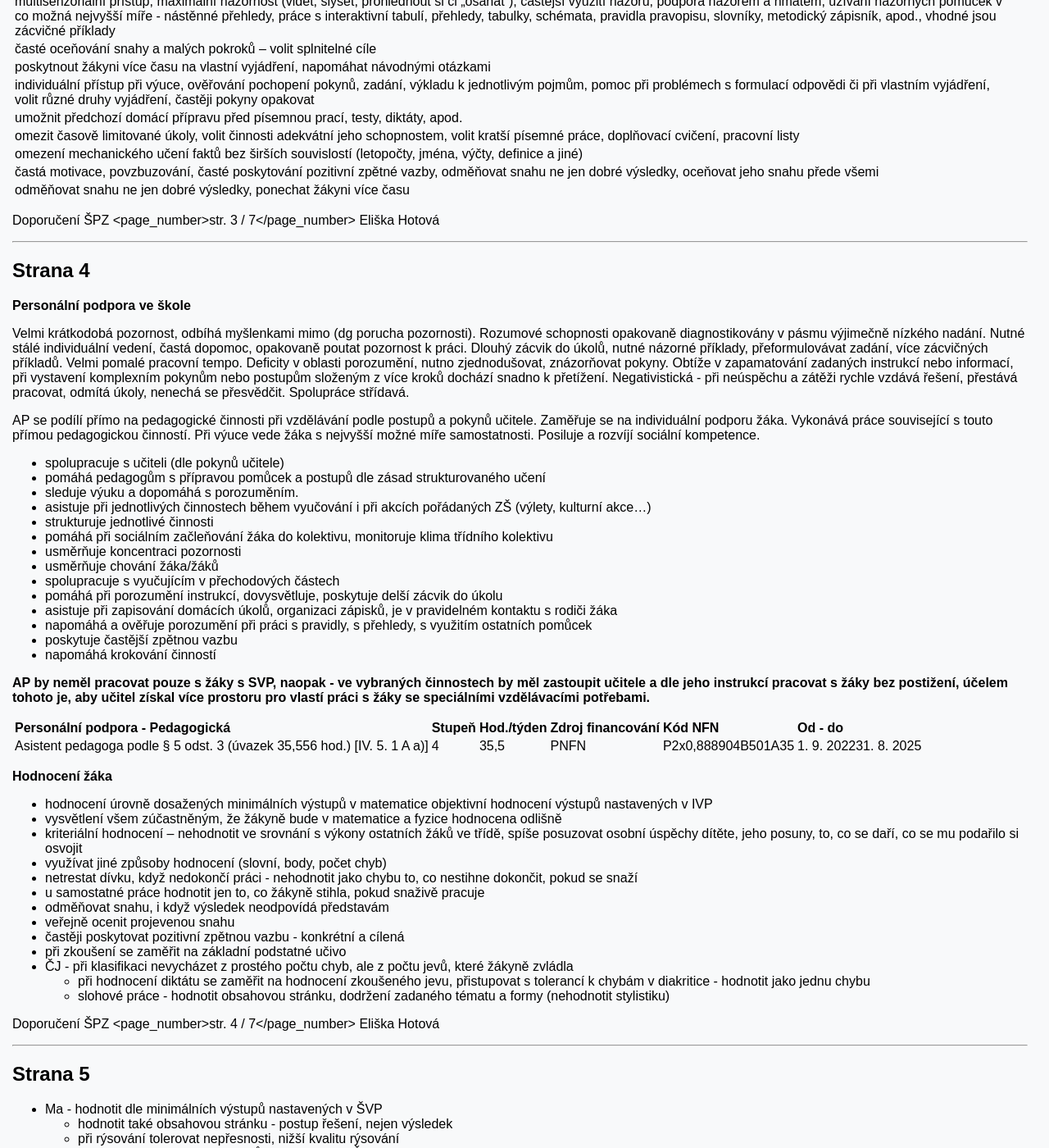
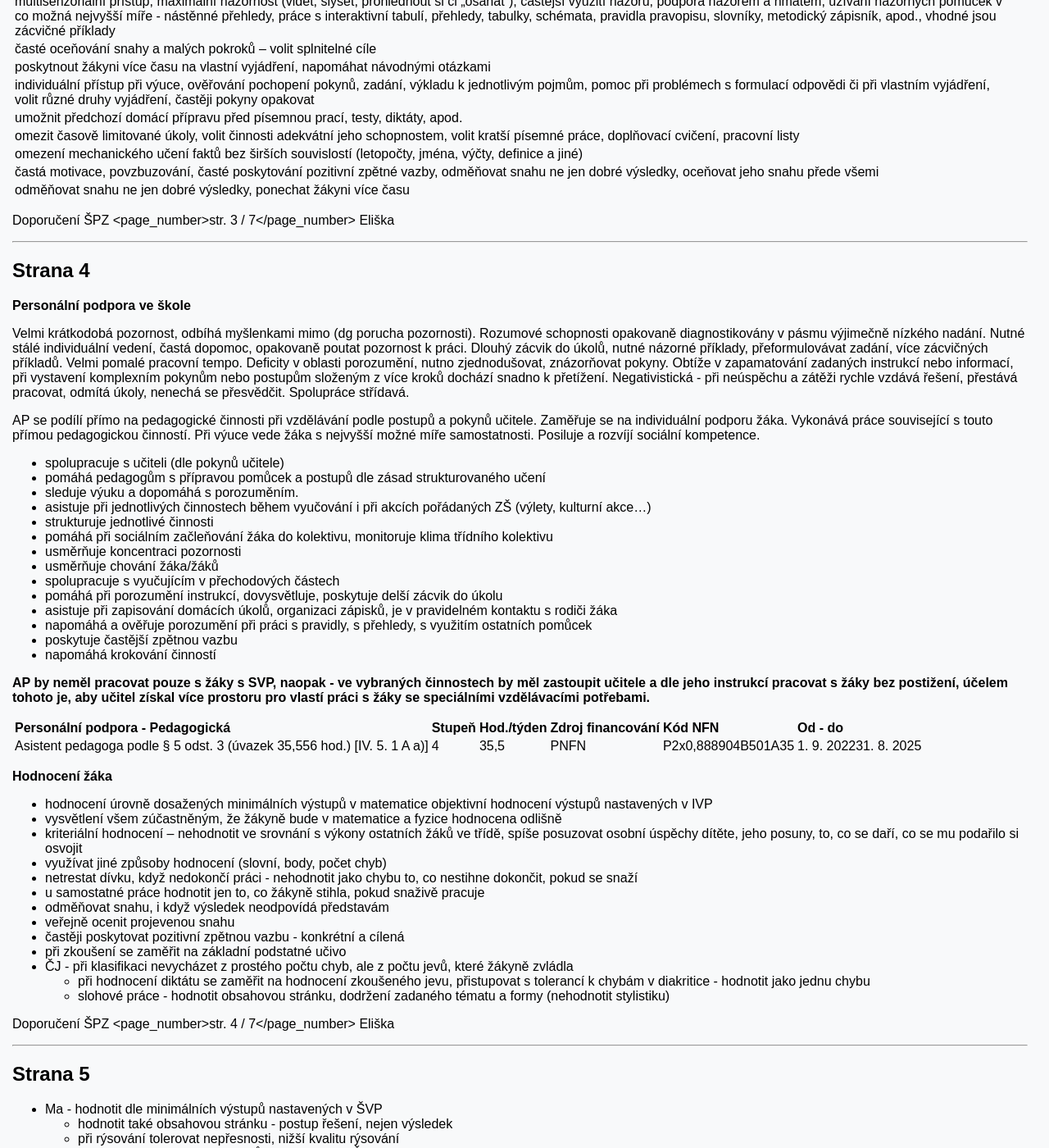
Before and after one commit to bedjan/bedjan.github.io, a Jekyll site: the page built from doporuceni_spc.md, in a window 1280 px wide and 1400 px high, scrolled down 2211 px. Shown: the whole window at 82% size. Built offline with Jekyll 4.4.1, drawn with Linux system fonts in a browser that asks for light colours; our own code applies the rules of GitHub Pages for plain Markdown files; some of the changed text lies outside the part shown.

Commit message:
Update doporuceni_spc.md

```diff
--- a/doporuceni_spc.md
+++ b/doporuceni_spc.md
@@ -70,7 +70,7 @@
 
 Doporučení ŠPZ
 &lt;page_number&gt;str. 1 / 7&lt;/page_number&gt;
-Eliška Hotová
+Eliška
 
 ---
 
@@ -271,7 +271,7 @@
   </tbody>
 </table>
 
-Doporučení ŠPZ &lt;page_number&gt;str. 3 / 7&lt;/page_number&gt; Eliška Hotová
+Doporučení ŠPZ &lt;page_number&gt;str. 3 / 7&lt;/page_number&gt; Eliška
 
 ---
 
@@ -342,7 +342,7 @@
 
 Doporučení ŠPZ
 &lt;page_number&gt;str. 4 / 7&lt;/page_number&gt;
-Eliška Hotová
+Eliška
 
 ---
 
@@ -405,7 +405,7 @@
 
 Doporučení ŠPZ
 &lt;page_number&gt;str. 5 / 7&lt;/page_number&gt;
-Eliška Hotová
+Eliška
 
 ---
 
@@ -468,7 +468,7 @@
 
 Doporučení ŠPZ
 &lt;page_number&gt;str. 6 / 7&lt;/page_number&gt;
-Eliška Hotová
+Eliška
 
 ---
 
```
